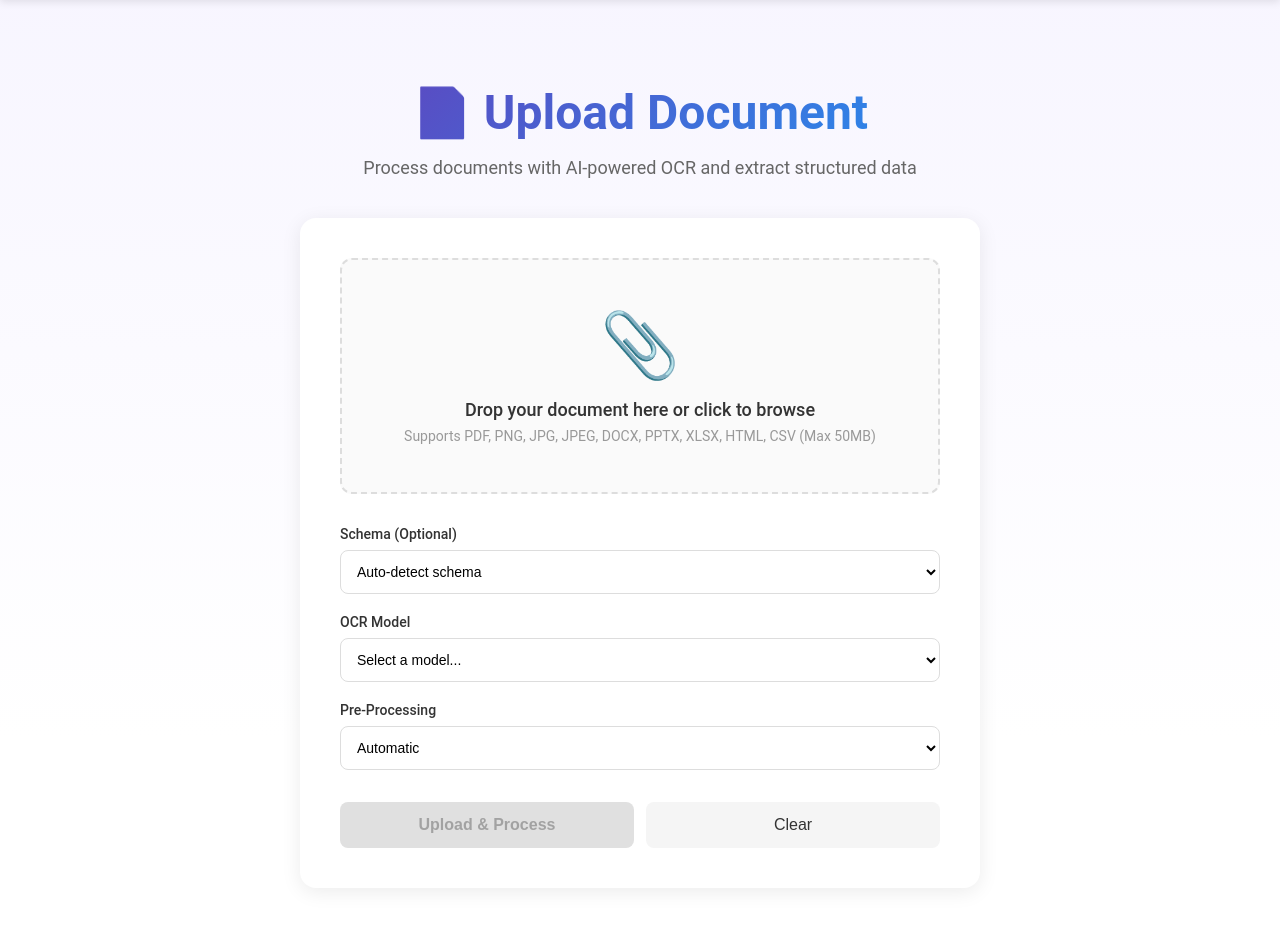
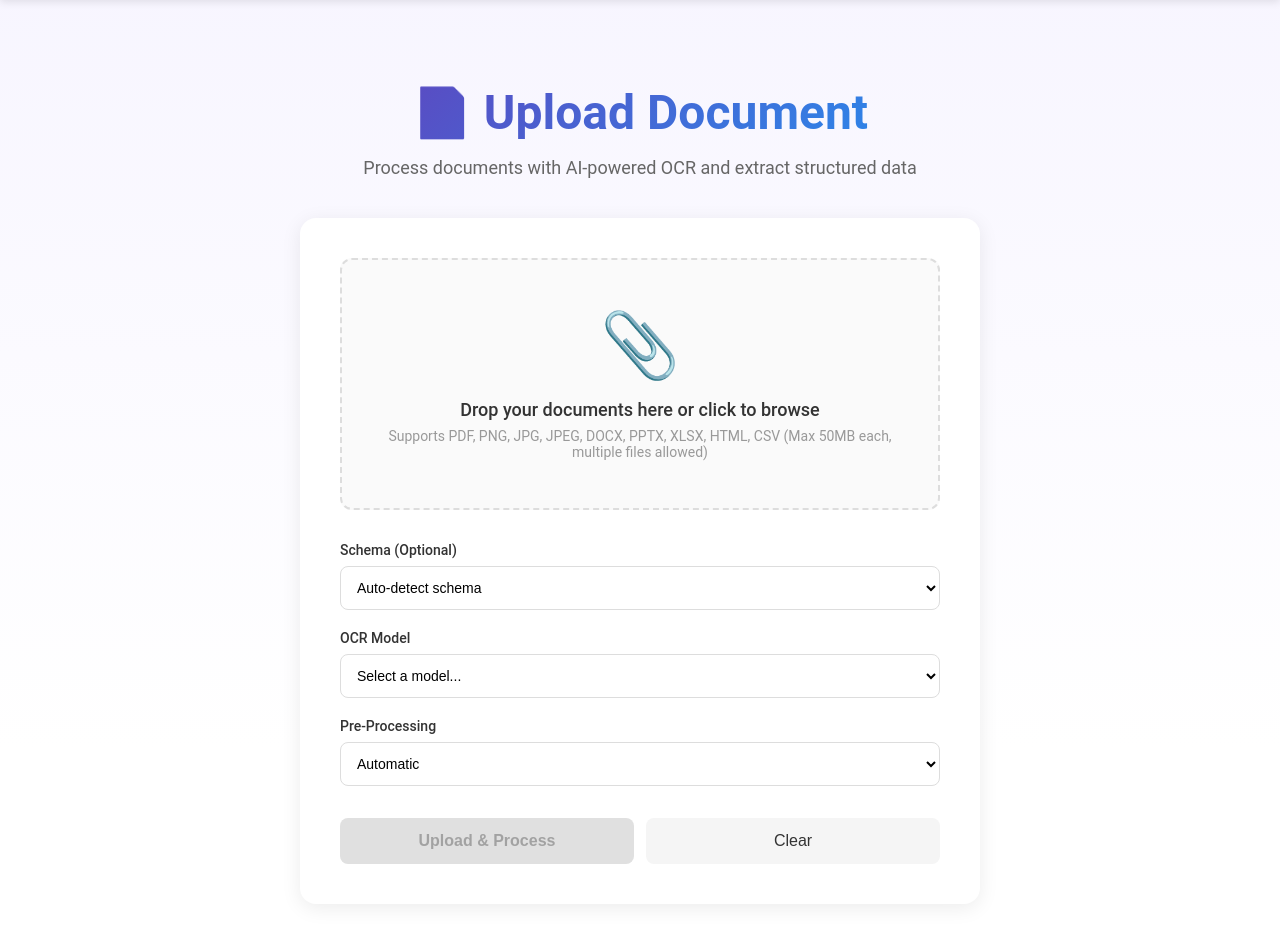
Before and after one commit to parasail-ai/ocr_pipeline, a FastAPI app: page / in a window 1280 px wide. Shown: the part 64-1008 px from the top of the page. Run offline with FastAPI, Linux system fonts and the light colour scheme; data that the repository does not hold is empty.

Commit message:
Add multi-file upload support
- File input now accepts multiple files
- Shows list of all selected files with individual remove buttons
- Displays file count (e.g., '3 files selected')
- Each file shows icon, name, size, and remove button
- Clear All button to remove all files at once
- Drag & drop supports multiple files
- Sequential upload with progress (Uploading 2 of 5...)
- Tracks success/failure for each file
- Shows summary after all uploads complete
- Redirects to staging (single file) or documents page (multiple)
- All existing validations apply per file (type, size, PDF page limit)
- Better UX for batch document processing

```diff
--- a/app/templates/index.html
+++ b/app/templates/index.html
@@ -413,21 +413,18 @@
             <form id="uploadForm">
                 <div class="upload-area" id="uploadArea">
                     <div class="upload-icon">📎</div>
-                    <p class="upload-text">Drop your document here or click to browse</p>
-                    <p class="upload-hint">Supports PDF, PNG, JPG, JPEG, DOCX, PPTX, XLSX, HTML, CSV (Max 50MB)</p>
+                    <p class="upload-text">Drop your documents here or click to browse</p>
+                    <p class="upload-hint">Supports PDF, PNG, JPG, JPEG, DOCX, PPTX, XLSX, HTML, CSV (Max 50MB each, multiple files allowed)</p>
                 </div>
 
-                <input type="file" id="fileInput" accept=".pdf,.png,.jpg,.jpeg,.docx,.pptx,.xlsx,.html,.htm,.csv" hidden>
+                <input type="file" id="fileInput" accept=".pdf,.png,.jpg,.jpeg,.docx,.pptx,.xlsx,.html,.htm,.csv" multiple hidden>
 
                 <div class="file-info" id="fileInfo">
-                    <div class="file-info-header">
-                        <div class="file-info-icon">📄</div>
-                        <div class="file-info-details">
-                            <p class="file-info-name" id="fileName"></p>
-                            <p class="file-info-size" id="fileSize"></p>
+                    <div style="display: flex; justify-content: space-between; align-items: center; margin-bottom: 8px;">
+                        <strong id="fileCount">0 files selected</strong>
+                        <button type="button" id="clearAll" style="background: #f44336; color: white; border: none; padding: 4px 12px; border-radius: 4px; cursor: pointer; font-size: 12px;">Clear All</button>
                     </div>
-                        <span class="remove-file" id="removeFile">✕</span>
-                    </div>
+                    <div id="fileList" style="max-height: 200px; overflow-y: auto;"></div>
                 </div>
 
                 <div class="upload-options">
@@ -503,9 +500,9 @@
             uploadArea: document.getElementById('uploadArea'),
             fileInput: document.getElementById('fileInput'),
             fileInfo: document.getElementById('fileInfo'),
-            fileName: document.getElementById('fileName'),
-            fileSize: document.getElementById('fileSize'),
-            removeFile: document.getElementById('removeFile'),
+            fileList: document.getElementById('fileList'),
+            fileCount: document.getElementById('fileCount'),
+            clearAll: document.getElementById('clearAll'),
             uploadForm: document.getElementById('uploadForm'),
             uploadBtn: document.getElementById('uploadBtn'),
             resetBtn: document.getElementById('resetBtn'),
@@ -516,7 +513,7 @@
             preprocessingSelect: document.getElementById('preprocessingSelect')
         };
 
-        let selectedFile = null;
+        let selectedFiles = [];
 
         // Load schemas
         async function loadSchemas() {
@@ -570,9 +567,10 @@
 
         // File input change handler
         elements.fileInput.addEventListener('change', (e) => {
-            const file = e.target.files[0];
-            if (file) {
+            if (e.target.files.length > 0) {
+                Array.from(e.target.files).forEach(file => {
                     handleFileSelect(file);
+                });
             }
         });
 
@@ -590,9 +588,10 @@
             e.preventDefault();
             elements.uploadArea.classList.remove('dragover');
 
-            const file = e.dataTransfer.files[0];
-            if (file) {
+            if (e.dataTransfer.files.length > 0) {
+                Array.from(e.dataTransfer.files).forEach(file => {
                     handleFileSelect(file);
+                });
             }
         });
 
@@ -647,11 +646,8 @@
                 }
             }
 
-            selectedFile = file;
-            elements.fileName.textContent = file.name;
-            elements.fileSize.textContent = formatFileSize(file.size);
-            elements.fileInfo.classList.add('show');
-            elements.uploadBtn.disabled = false;
+            selectedFiles.push(file);
+            updateFileList();
             hideStatus();
         }
 
@@ -671,24 +667,90 @@
             });
         }
 
-        // Remove file handler
-        elements.removeFile.addEventListener('click', (e) => {
-            e.stopPropagation();
-            clearFile();
+        // Update file list UI
+        function updateFileList() {
+            elements.fileList.innerHTML = '';
+            elements.fileCount.textContent = `${selectedFiles.length} file${selectedFiles.length !== 1 ? 's' : ''} selected`;
+
+            if (selectedFiles.length > 0) {
+                elements.fileInfo.classList.add('show');
+                elements.uploadBtn.disabled = false;
+
+                selectedFiles.forEach((file, index) => {
+                    const fileItem = document.createElement('div');
+                    fileItem.style.cssText = 'display: flex; align-items: center; gap: 12px; padding: 8px; background: white; border-radius: 4px; margin-bottom: 4px;';
+
+                    const icon = document.createElement('div');
+                    icon.textContent = getFileIcon(file.name);
+                    icon.style.fontSize = '24px';
+
+                    const details = document.createElement('div');
+                    details.style.flex = '1';
+
+                    const name = document.createElement('div');
+                    name.textContent = file.name;
+                    name.style.cssText = 'font-weight: 500; font-size: 13px;';
+
+                    const size = document.createElement('div');
+                    size.textContent = formatFileSize(file.size);
+                    size.style.cssText = 'font-size: 12px; color: #666;';
+
+                    details.appendChild(name);
+                    details.appendChild(size);
+
+                    const removeBtn = document.createElement('button');
+                    removeBtn.textContent = '×';
+                    removeBtn.type = 'button';
+                    removeBtn.style.cssText = 'background: #f44336; color: white; border: none; width: 24px; height: 24px; border-radius: 50%; cursor: pointer; font-size: 18px; line-height: 1;';
+                    removeBtn.onclick = () => removeFile(index);
+
+                    fileItem.appendChild(icon);
+                    fileItem.appendChild(details);
+                    fileItem.appendChild(removeBtn);
+                    elements.fileList.appendChild(fileItem);
                 });
-
-        // Clear file
-        function clearFile() {
-            selectedFile = null;
-            elements.fileInput.value = '';
+            } else {
                 elements.fileInfo.classList.remove('show');
                 elements.uploadBtn.disabled = true;
-            hideStatus();
             }
+        }
+
+        // Get file icon based on extension
+        function getFileIcon(filename) {
+            const ext = filename.toLowerCase().split('.').pop();
+            const icons = {
+                'pdf': '📕',
+                'png': '🖼️',
+                'jpg': '🖼️',
+                'jpeg': '🖼️',
+                'docx': '📘',
+                'pptx': '📙',
+                'xlsx': '📗',
+                'html': '🌐',
+                'htm': '🌐',
+                'csv': '📊'
+            };
+            return icons[ext] || '📄';
+        }
+
+        // Remove file from list
+        function removeFile(index) {
+            selectedFiles.splice(index, 1);
+            updateFileList();
+        }
+
+        // Clear all files
+        elements.clearAll.addEventListener('click', () => {
+            selectedFiles = [];
+            elements.fileInput.value = '';
+            updateFileList();
+        });
 
         // Reset button handler
         elements.resetBtn.addEventListener('click', () => {
-            clearFile();
+            selectedFiles = [];
+            elements.fileInput.value = '';
+            updateFileList();
             elements.schemaSelect.value = '';
             elements.modelSelect.value = '';
             elements.preprocessingSelect.value = 'automatic';
@@ -698,8 +760,8 @@
         elements.uploadForm.addEventListener('submit', async (e) => {
             e.preventDefault();
 
-            if (!selectedFile) {
-                showStatus('Please select a file first', 'error');
+            if (selectedFiles.length === 0) {
+                showStatus('Please select at least one file first', 'error');
                 return;
             }
 
@@ -709,8 +771,21 @@
                 return;
             }
 
+            const totalFiles = selectedFiles.length;
+            let successCount = 0;
+            let failCount = 0;
+            const uploadedDocIds = [];
+
+            try {
+                elements.uploadBtn.disabled = true;
+                elements.progressBar.classList.add('show');
+
+                for (let i = 0; i < selectedFiles.length; i++) {
+                    const file = selectedFiles[i];
+                    showStatus(`Uploading ${i + 1} of ${totalFiles} files: ${file.name}...`, 'info');
+
                     const formData = new FormData();
-            formData.append('file', selectedFile);
+                    formData.append('file', file);
 
                     if (elements.schemaSelect.value) {
                         formData.append('schema_id', elements.schemaSelect.value);
@@ -720,10 +795,6 @@
                     formData.append('preprocessing', elements.preprocessingSelect.value || 'automatic');
 
                     try {
-                elements.uploadBtn.disabled = true;
-                elements.progressBar.classList.add('show');
-                showStatus('Uploading document...', 'info');
-
                         const response = await fetch('/api/documents', {
                             method: 'POST',
                             body: formData
@@ -735,12 +806,35 @@
                         }
 
                         const document = await response.json();
-                showStatus('Upload complete! Redirecting...', 'success');
+                        uploadedDocIds.push(document.id);
+                        successCount++;
+                    } catch (error) {
+                        console.error(`Upload error for ${file.name}:`, error);
+                        failCount++;
+                    }
+                }
 
-                // Redirect to staging page after brief delay
+                // Show summary
+                if (failCount === 0) {
+                    showStatus(`All ${successCount} file${successCount !== 1 ? 's' : ''} uploaded successfully! Redirecting...`, 'success');
+                } else if (successCount === 0) {
+                    showStatus(`All ${failCount} file${failCount !== 1 ? 's' : ''} failed to upload`, 'error');
+                } else {
+                    showStatus(`${successCount} file${successCount !== 1 ? 's' : ''} uploaded, ${failCount} failed. Redirecting...`, 'info');
+                }
+
+                // Redirect to documents page after brief delay if any succeeded
+                if (successCount > 0) {
                     setTimeout(() => {
-                    window.location.href = `/staging/${document.id}`;
-                }, 800);
+                        if (uploadedDocIds.length === 1) {
+                            window.location.href = `/staging/${uploadedDocIds[0]}`;
+                        } else {
+                            window.location.href = '/documents';
+                        }
+                    }, 1500);
+                } else {
+                    elements.uploadBtn.disabled = false;
+                }
 
             } catch (error) {
                 console.error('Upload error:', error);
```
Lines whose indentation alone changed are shown as unchanged.
